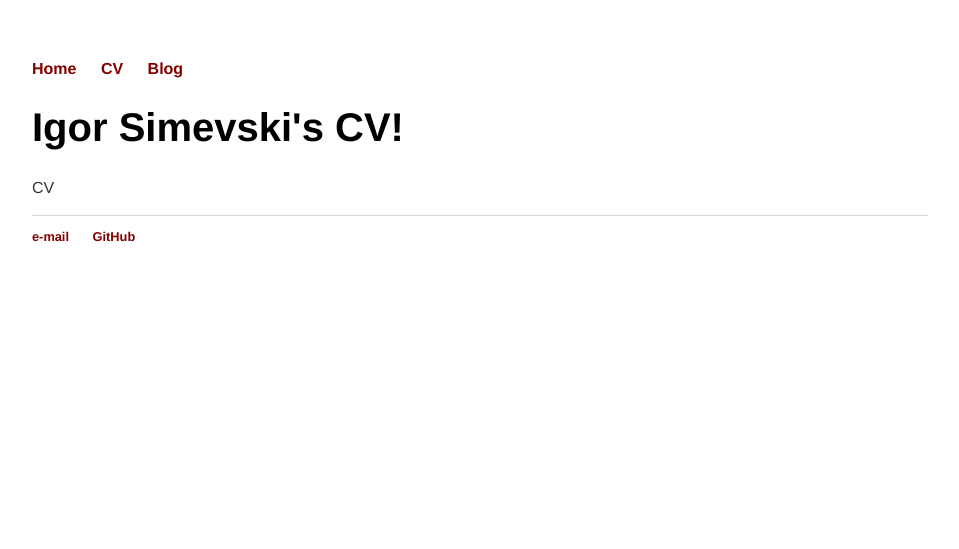
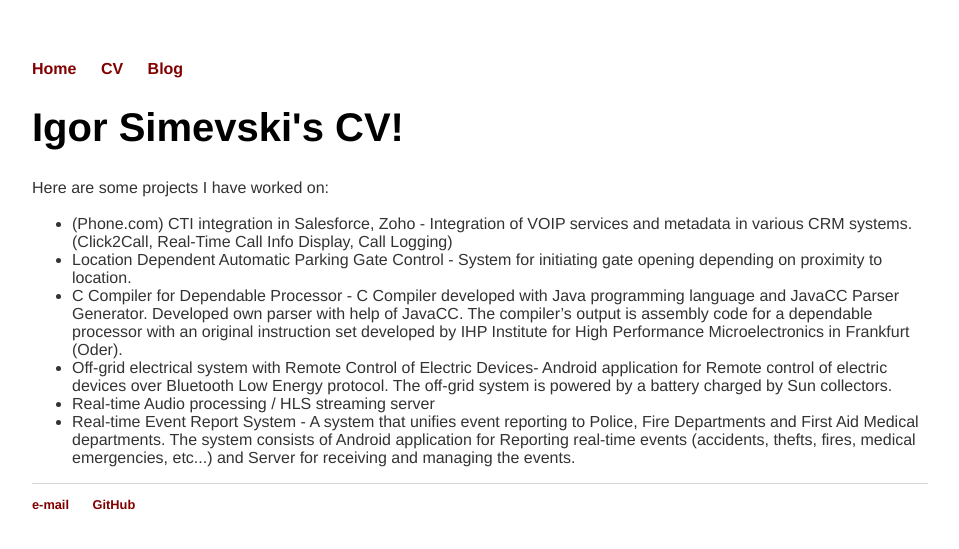
Before and after one commit to igorsimevski/igorsimevski.github.io, a Jekyll site: the page built from cv/index.html, in a window 1280 px wide. Shown: the top 549 px of the page, without its empty margins (160-1119 px from the left). Built offline with Jekyll 4.4.1, drawn with Linux system fonts in a browser that asks for light colours.

Commit message:
Update index.html

```diff
--- a/cv/index.html
+++ b/cv/index.html
@@ -4,5 +4,14 @@ title: Igor Simevski
 ---
 <div class="blurb">
 	<h1>Igor Simevski's CV!</h1>
-	<p>CV</p>
+
+	<p>Here are some projects I have worked on:</p>
+	<ul>
+		<li>(Phone.com) CTI integration in Salesforce, Zoho - Integration of VOIP services and metadata in various CRM systems. (Click2Call, Real-Time Call Info Display, Call Logging)</li>
+		<li>Location Dependent Automatic Parking Gate Control - System for initiating gate opening depending on proximity to location.</li>
+		<li>C Compiler for Dependable Processor - C Compiler developed with Java programming language and JavaCC Parser Generator. Developed own parser with help of JavaCC. The compiler’s output is assembly code for a dependable processor with an original instruction set developed by IHP Institute for High Performance Microelectronics in Frankfurt (Oder).</li>
+		<li>Off-grid electrical system with Remote Control of Electric Devices- Android application for Remote control of electric devices over Bluetooth Low Energy protocol. The off-grid system is powered by a battery charged by Sun collectors.</li>
+		<li>Real-time Audio processing / HLS streaming server</li>
+		<li>Real-time Event Report System - A system that unifies event reporting to Police, Fire Departments and First Aid Medical departments. The system consists of Android application for Reporting real-time events (accidents, thefts, fires, medical emergencies, etc...) and Server for receiving and managing the events.</li>
+	</ul>
 </div><!-- /.blurb -->
```
